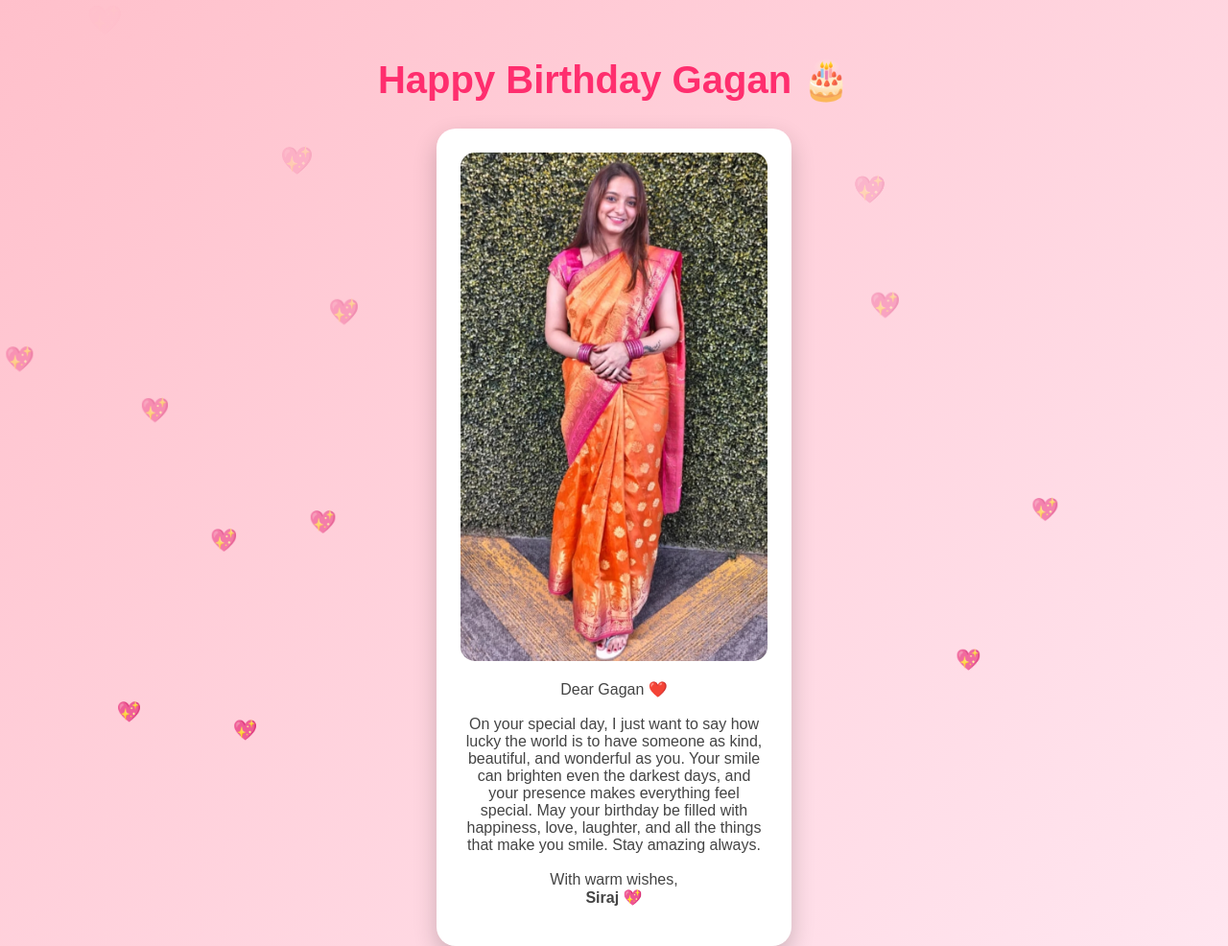
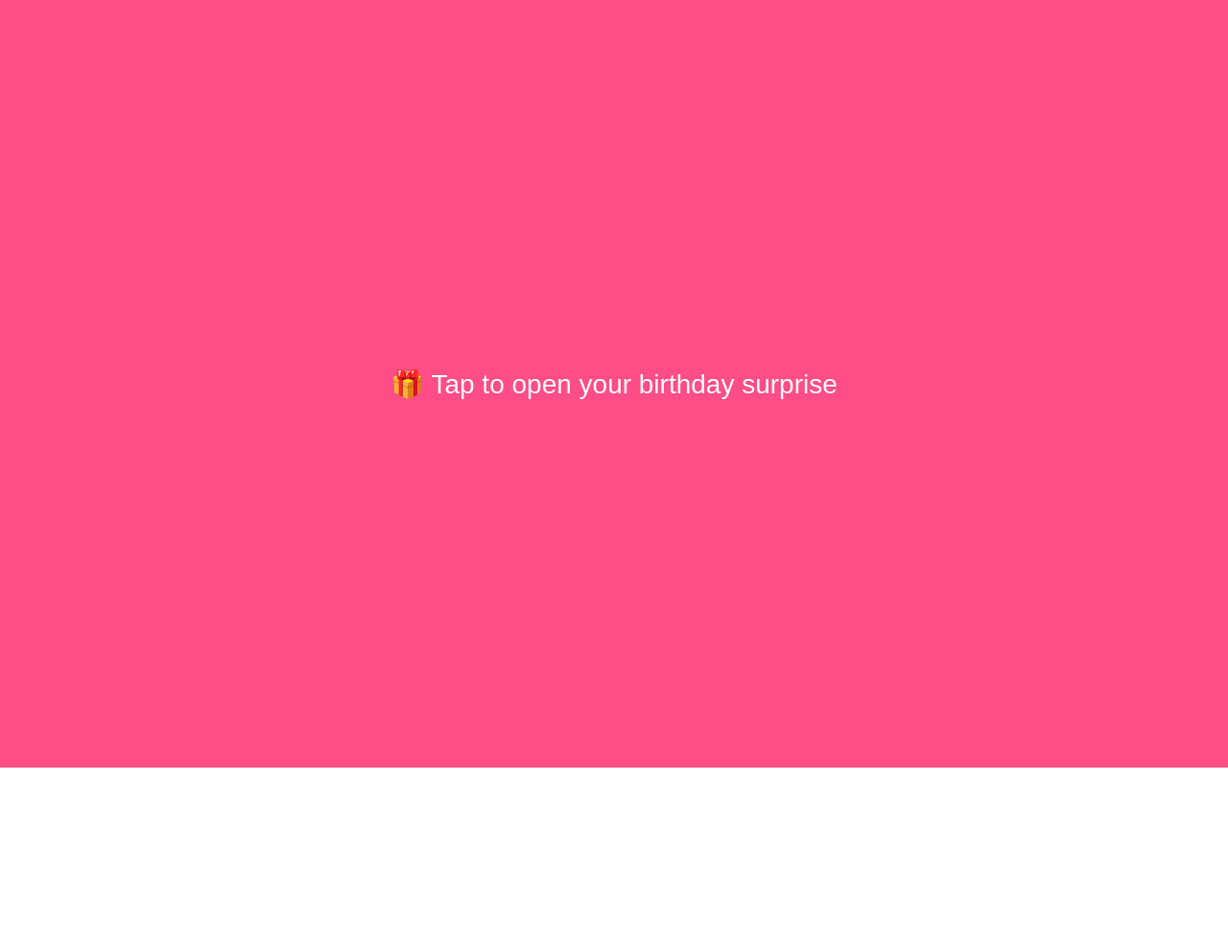
Before and after one commit to siraj-shaikh/Birthday-, a plain HTML site: page index.html in a window 1280 px wide. Shown: the whole page at 96% size. After the commit the page ends 800 px from the top, so only its background shows below. Drawn offline with Linux system fonts and the light colour scheme.

Commit message:
Add files via upload
New file

```diff
--- a/index.html
+++ b/index.html
@@ -1,27 +1,44 @@
 <!DOCTYPE html>
 <html>
 <head>
-<title>Happy Birthday Gagan 💖</title>
+<title>Happy Birthday Gagan BFF😍❤️😊😘🎂</title>
 
 <style>
 
 body{
 margin:0;
-    font-family: Arial;
-    background: linear-gradient(135deg,#ffc0cb,#ffe6f0);
+font-family:Arial;
+background:linear-gradient(135deg,#ffc0cb,#ffe6f0);
+text-align:center;
 overflow:hidden;
-    text-align:center;
 }
 
+/* Surprise Screen */
+
+#surprise{
+position:fixed;
+top:0;
+left:0;
+width:100%;
+height:100%;
+background:#ff4d88;
+color:white;
+display:flex;
+flex-direction:column;
+justify-content:center;
+align-items:center;
+font-size:28px;
+z-index:10;
+cursor:pointer;
+}
+
+/* Main Card */
+
 .container{
+display:none;
+margin-top:60px;
 position:relative;
 z-index:2;
-    margin-top:60px;
-}
-
-h1{
-    color:#ff2e6e;
-    font-size:40px;
 }
 
 .card{
@@ -38,9 +55,13 @@ img{
 border-radius:15px;
 }
 
+h1{
+color:#ff2e6e;
+}
+
 p{
+color:#444;
 font-size:16px;
-    color:#444;
 }
 
 /* Floating Hearts */
@@ -48,18 +69,18 @@ p{
 .heart{
 position:absolute;
 bottom:-20px;
+font-size:22px;
 color:red;
-    font-size:20px;
-    animation: float 6s linear infinite;
+animation:float 6s linear infinite;
 }
 
 @keyframes float{
 0%{
-        transform: translateY(0) scale(1);
+transform:translateY(0);
 opacity:1;
 }
 100%{
-        transform: translateY(-100vh) scale(1.5);
+transform:translateY(-100vh);
 opacity:0;
 }
 }
@@ -70,24 +91,29 @@ p{
 
 <body>
 
-<div class="container">
+<div id="surprise" onclick="openGift()">
+🎁 Tap to open your birthday surprise
+</div>
 
-<h1>Happy Birthday Gagan 🎂</h1>
+<div class="container" id="main">
+
+<h1>Happy Birthday Gagan 😍😊❤️😘🎂</h1>
 
 <div class="card">
 
 <img src="gagan.jpg">
 
 <p>
-Dear Gagan ❤️<br><br>
 
-On your special day, I just want to say how lucky the world is to have someone as kind, beautiful, and wonderful as you.
+Dear Bestie❤️❤️❤️ <br><br>
 
-Your smile can brighten even the darkest days, and your presence makes everything feel special.
+Today is all about celebrating someone truly special.
+Hamesha khush reh aur aise hi mere sath ladte jhagadte reh.
+love u moti❤️❤️
+May this birthday bring you endless joy, beautiful memories, and all the success and love you deserve.
 
-May your birthday be filled with happiness, love, laughter, and all the things that make you smile.
+Keep shining and keep smiling always.
 
-Stay amazing always.
 
 <br><br>
 
@@ -100,32 +126,40 @@ With warm wishes,<br>
 
 </div>
 
-<!-- Floating Hearts Script -->
+<audio id="music" loop>
+<source src="https://www2.cs.uic.edu/~i101/SoundFiles/HappyBirthday.mid">
+</audio>
 
 <script>
 
+function openGift(){
+document.getElementById("surprise").style.display="none";
+document.getElementById("main").style.display="block";
+document.getElementById("music").play();
+}
+
+/* Floating Hearts */
+
 function createHeart(){
-    const heart = document.createElement("div");
+
+const heart=document.createElement("div");
 heart.classList.add("heart");
-    heart.innerHTML = "💖";
+heart.innerHTML="💖";
 
-    heart.style.left = Math.random()*100 + "vw";
-    heart.style.animationDuration = (Math.random()*3 + 3) + "s";
+heart.style.left=Math.random()*100+"vw";
+heart.style.animationDuration=(Math.random()*3+3)+"s";
 
 document.body.appendChild(heart);
 
 setTimeout(()=>{
 heart.remove();
-    },6000)
+},6000);
+
 }
 
 setInterval(createHeart,300);
 
 </script>
 
-<audio autoplay loop>
-<source src="https://www2.cs.uic.edu/~i101/SoundFiles/HappyBirthday.mid">
-</audio>
-
 </body>
 </html>
```
Lines whose indentation alone changed are shown as unchanged.
